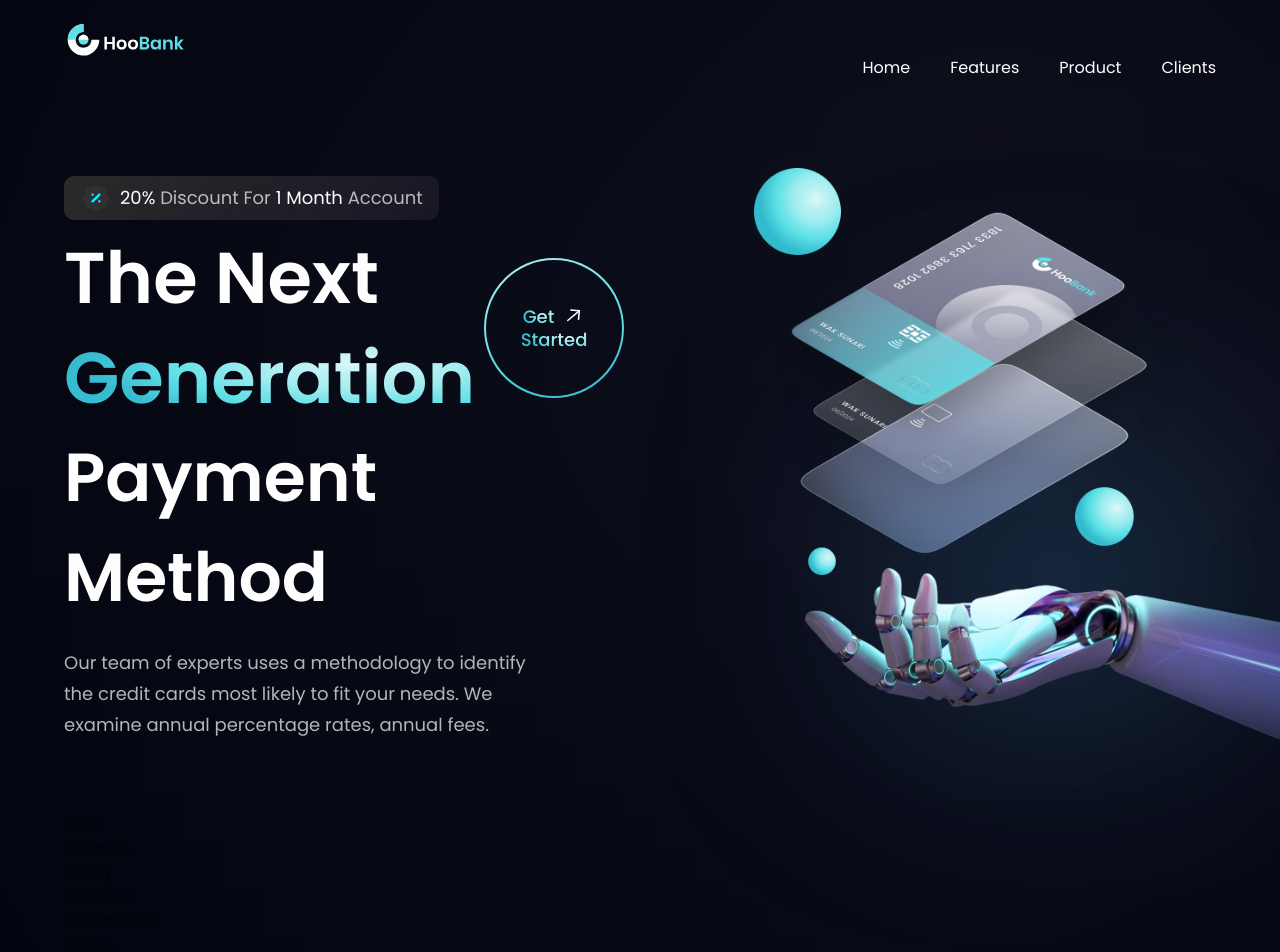
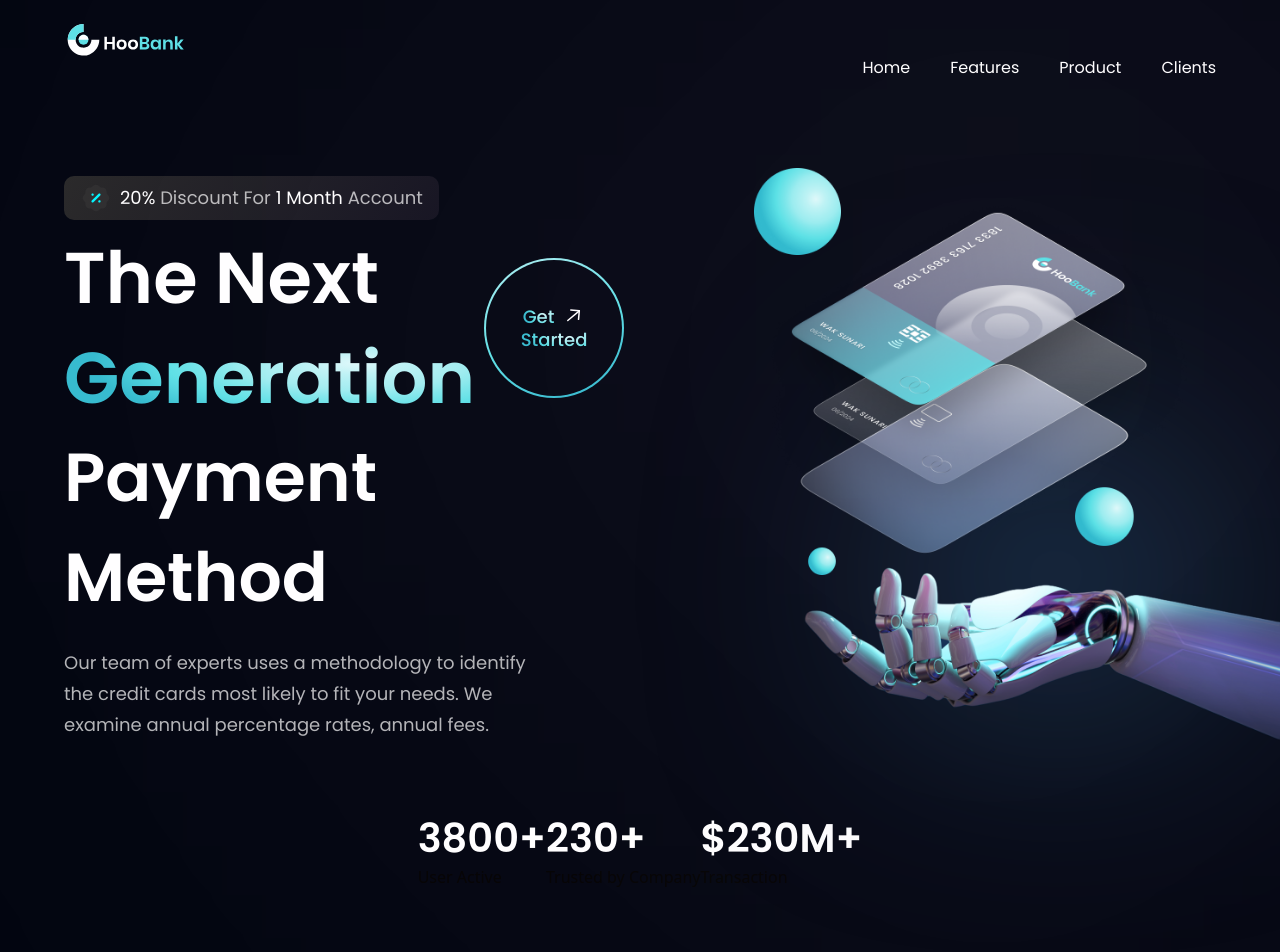
Before and after one commit to Bryan4real/Bank_app, a React (Vite) app: page / in a window 1280 px wide. Shown: the top 952 px of the page. Built offline with nearby package versions, Linux system fonts and the light colour scheme.

Commit message:
stats component implementation

```diff
--- a/src/components/Stats.jsx
+++ b/src/components/Stats.jsx
@@ -1,9 +1,22 @@
-import React from 'react'
+import { stats } from "../constants"
+import styles from "../style"
 
-const Stats = () => {
-  return (
-    <div>Stats</div>
-  )
-}
+const Stats = () => (
+
+  <section className={`${styles.flexCenter} flex-row
+            flex-wrap sm:mb-20 mb-6`}>
+            {stats.map((stat) => (
+              <div key={stat.id} classname="">
+                <h4 className="font-poppins font-semibold
+                    xs:text-[40px] text-[30px] xs:leading-[53px]
+                    leading-[43px] text-white">
+                    {stat.value}</h4>
+                <p>{stat.title}</p>
+              </div>
+            ))}
+  </section>
+
+  );
+
 
 export default Stats
```
